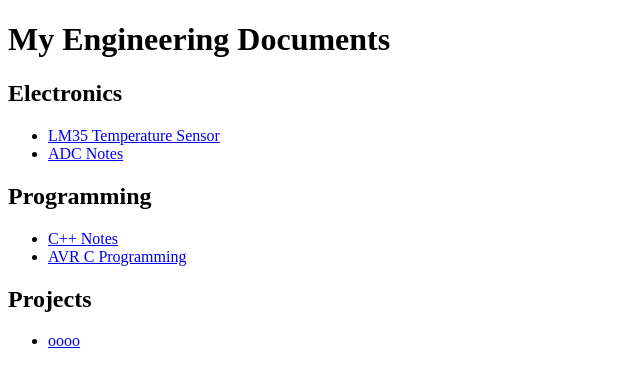
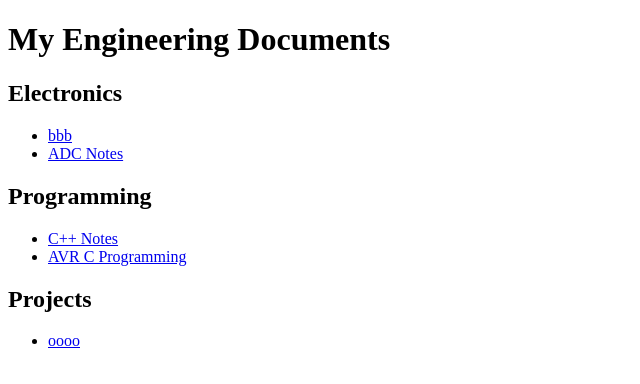
Before and after one commit to mothibabokang216-wq/bokang_.github.io, a plain HTML site: page index.html in a window 1280 px wide. Shown: the whole page, without its empty margins (0-640 px from the left). Drawn offline with Linux system fonts and the light colour scheme.

Commit message:
Update link text for LM35 Temperature Sensor

```diff
--- a/index.html
+++ b/index.html
@@ -11,7 +11,7 @@
     <h2>Electronics</h2>
 
     <ul>
-        <li><a href="LM35.pdf">LM35 Temperature Sensor</a></li>
+        <li><a href="LM35.pdf">bbb</a></li>
         <li><a href="ADC.pdf">ADC Notes</a></li>
     </ul>
 
```
